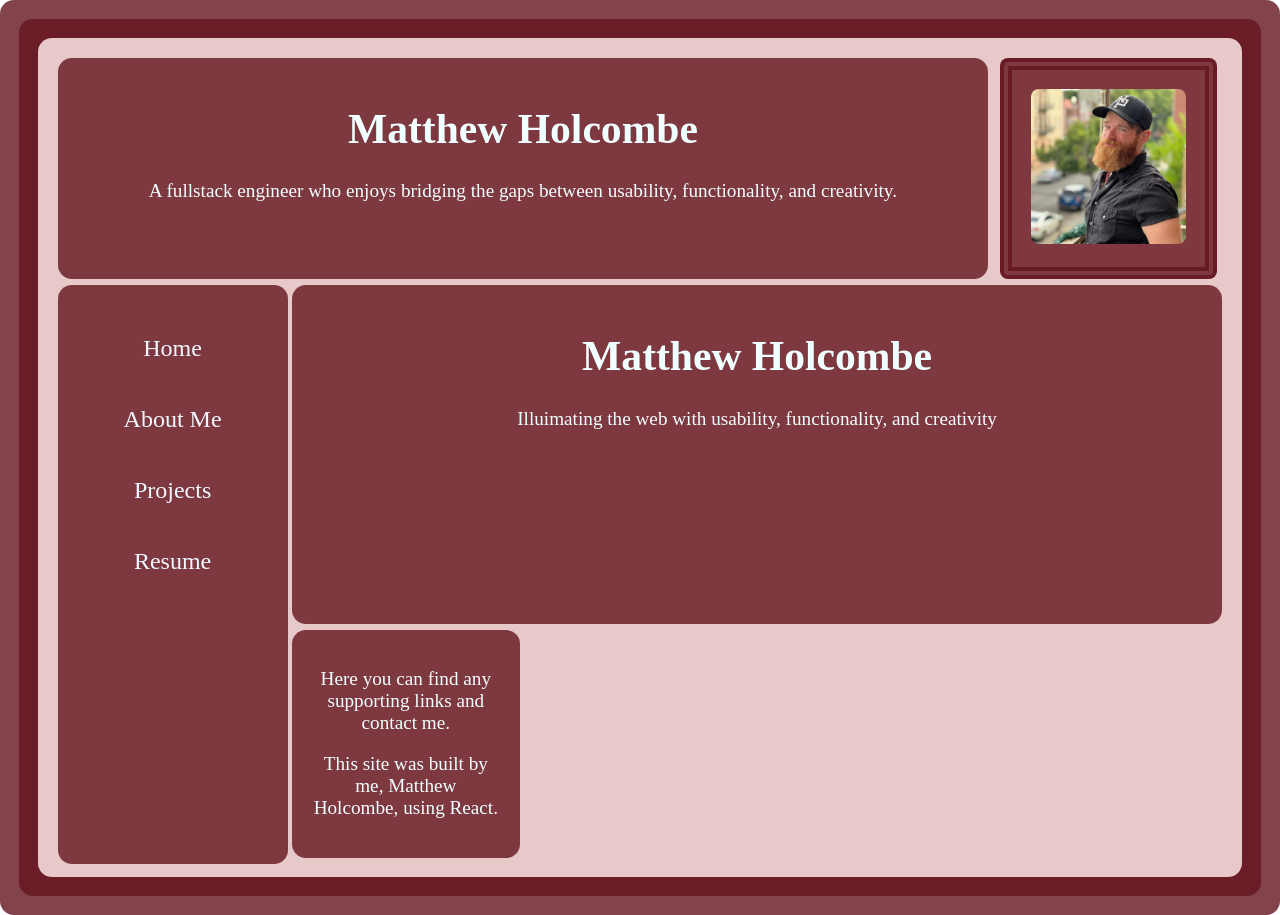
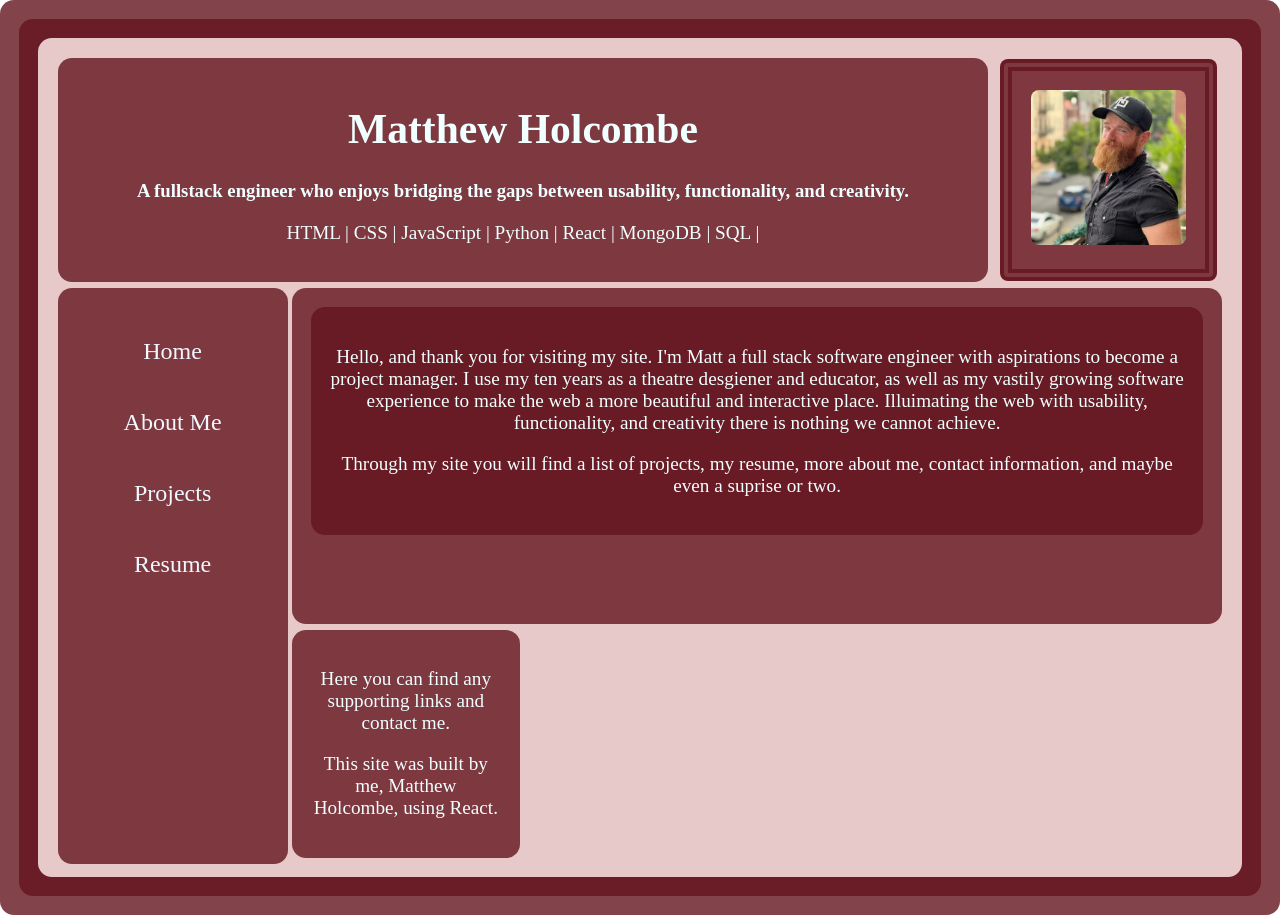
Before and after one commit to mholcombe93/mh-protfolio-v2, a React (Create React App) app: page / in a window 1280 px wide. Built offline with nearby package versions, Linux system fonts and the light colour scheme.

Commit message:
about me and list of programs

```diff
--- a/src/Components/Header.jsx
+++ b/src/Components/Header.jsx
@@ -6,7 +6,8 @@ function Header() {
     <div className='Header_Container'>
       <h1>Matthew Holcombe</h1>
       {/* <h4 className="Job_Title"> Fullstack Software Engineer</h4> */}
-      <p className="Tag_Line"> A fullstack engineer who enjoys bridging the gaps between usability, functionality, and creativity.</p>
+      <h3 className="Tag_Line"> A fullstack engineer who enjoys bridging the gaps between usability, functionality, and creativity.</h3>
+      <p> HTML | CSS | JavaScript | Python | React | MongoDB | SQL |</p>
     </div>
 );
 }
--- a/src/Screens/AboutMe.jsx
+++ b/src/Screens/AboutMe.jsx
@@ -6,13 +6,18 @@ function AboutMe() {
       <h2> About Me</h2>
       <div className="Bio_Content">
         <p className=" Bio_Software">
-        I am a software engineer who enjoys bridging the gaps between usability, functionality, and creativity. Drawing from my ten years experience of working in the entertainment industry as a lighting designer, light programmer, and technical supervisor I have honed my abilities to analyze and prioritize the problems at hand, aiming to find multiple answers, and work with a team to implement the most optimal solution. I thrive in teams with a core in communication and collaboration, and contribute a unique eye and thought process derived from a fast paced, and sometimes hectic, environment where keeping calm and solving problems leads to a successful piece of art. My work illuminates my passions as a builder, contributor, and strategist, with a complementary eye of aesthetics, all coalescing into an ambitious  software engineer ready to take on complex assignments and grow into a key asset of any team.
+          I am a software engineer who enjoys bridging the gaps between usability, functionality, and creativity. Drawing from my ten years experience of working in the entertainment industry as a lighting designer, light programmer, and technical supervisor I have honed my abilities to analyze and prioritize the problems at hand, aiming to find multiple answers, and work with a team to implement the most optimal solution.
+          I thrive in teams with a core in communication and collaboration, and contribute a unique eye and thought process derived from a fast paced, and sometimes hectic, environment where keeping calm and solving problems leads to a successful piece of art.My work illuminates my passions as a builder, contributor, and strategist, with a complementary eye of aesthetics, all coalescing into an ambitious  software engineer ready to take on complex assignments and grow into a key asset of any team.
         </p>
         <p className="Bio_Previous">
-          Here I talk about theatre and previous work, and how it helps
+          Before beginning my career as a software developer. I worked ten years professionally in the theatre industry as a lighting designer, lighting programer, and master electrician. Along the way i mastered the art of team collaboration and building something from nothing but ideas.
+
         </p>
         <p className="Bio_Other">
-          Here I reference weight lfiitng, red pandas, and lgbt
+          When not immersed in the world of the web design and project management, I am an avid World of Warcraft raider with two realm-first titles and a guild officer position to a group of 400+ active players acting as community leader and often managing disputes between guild members.
+          I love to spend time in the gym working of my strength and hypertrophy training, and hope to compete in my first competition in a year for a 460lbs deadlift.
+          I am a member and activist in the LGBT community having spoken in front of large crowds and conferences discussing history of the community and where we can grow.
+          Lastly I am obsessed with the color burgundy, and anything having to do with to red pandas.
         </p>
 
       </div>
--- a/src/Screens/Home.jsx
+++ b/src/Screens/Home.jsx
@@ -3,14 +3,13 @@ import './Styles/Home.css'
 function Home() {
 
   return (
-    <>
-      <h1>Matthew Holcombe</h1>
-      <p className='Home_text'> Illuimating the web with usability, functionality, and creativity </p>
+    <div className="Bio_content">
+      <p className='Home_text'> Hello, and thank you for visiting my site. I'm Matt a full stack software engineer with aspirations to become a project manager. I use my ten years as a theatre desgiener and educator, as well as my vastily growing software experience to make the web a more beautiful and interactive place. Illuimating the web with usability, functionality, and creativity there is nothing we cannot achieve.  </p>
+      <break></break>
+      <p className='Home_text'> Through my site you will find a list of projects, my resume, more about me, contact information, and  maybe even a suprise or two.   </p>
 
 
-
-
-    </>
+    </div>
 
 
 );
```
